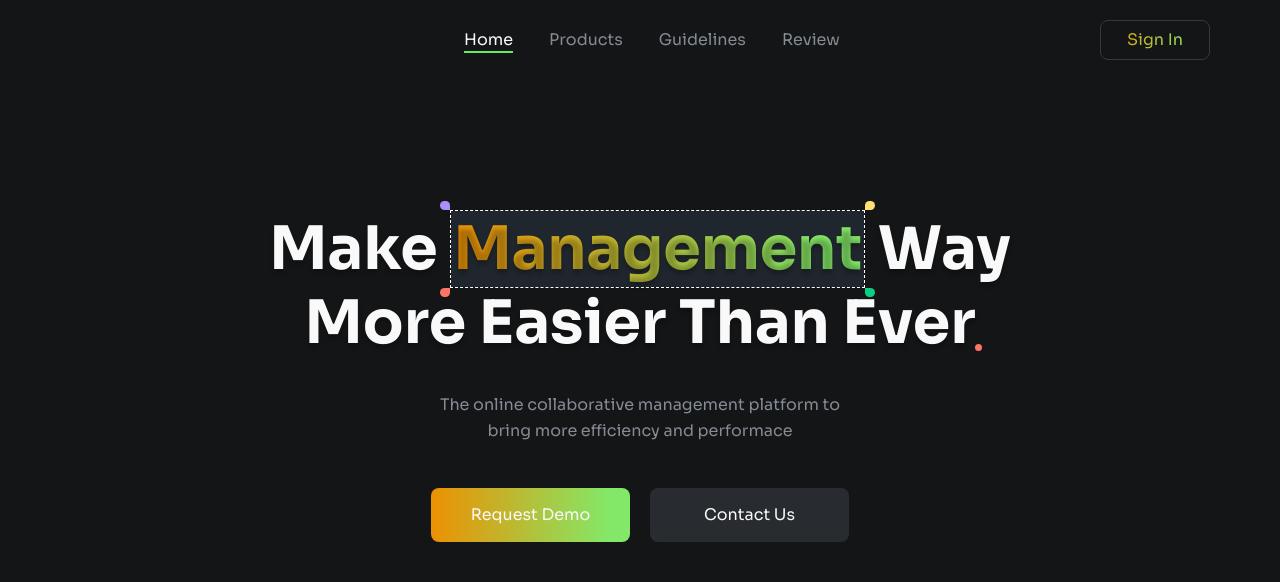
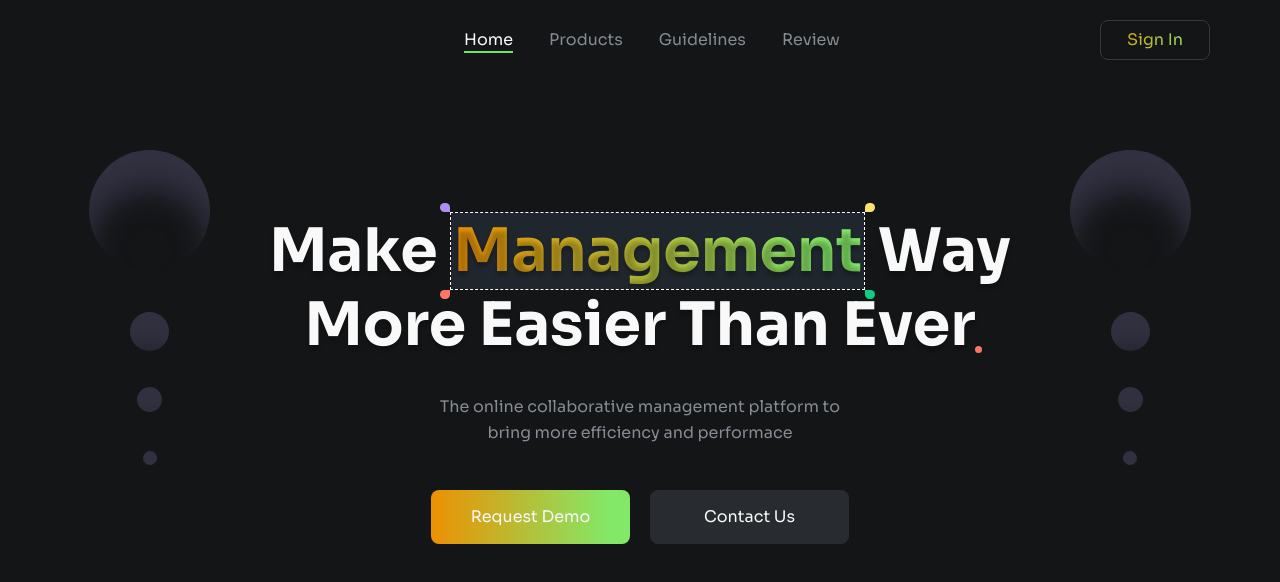
Before and after one commit to duonghiep416/task-management-project, a plain HTML site: page index.html in a window 1280 px wide. Drawn offline with Linux system fonts and the light colour scheme.

Commit message:
Done Hero Content

```diff
--- a/index.html
+++ b/index.html
@@ -64,6 +64,14 @@
         <main>
             <section class="hero">
                 <div class="container">
+                    <div class="hero-content">
+                        <div class="hero-decor-wrapper">
+                            <span class="hero-decor-xl"></span>
+                            <span class="hero-decor-lg"></span>
+                            <span class="hero-decor-md"></span>
+                            <span class="hero-decor-sm"></span>
+                        </div>
+                        <div class="hero-main-wrapper">
                             <img
                                 src="./image/hero/hero-1.svg"
                                 alt="hero"
@@ -87,15 +95,28 @@
                                 />
                             </h1>
                             <p class="hero-desc">
-                        The online collaborative management platform to bring
-                        more efficiency and performace
+                                The online collaborative management platform to
+                                bring more efficiency and performace
                             </p>
                             <div class="hero-action">
-                        <a href="#!" class="request-btn btn button-active"
+                                <a
+                                    href="#!"
+                                    class="request-btn btn button-active"
                                     >Request Demo</a
                                 >
-                        <a href="#!" class="contact-btn btn">Contact Us</a>
+                                <a href="#!" class="contact-btn btn"
+                                    >Contact Us</a
+                                >
                             </div>
+                        </div>
+                        <div class="hero-decor-wrapper">
+                            <span class="hero-decor-xl"></span>
+                            <span class="hero-decor-lg"></span>
+                            <span class="hero-decor-md"></span>
+                            <span class="hero-decor-sm"></span>
+                        </div>
+                    </div>
+                    <div class="hero-media"></div>
                 </div>
             </section>
         </main>
--- a/scss/layouts/_header.scss
+++ b/scss/layouts/_header.scss
@@ -2,6 +2,10 @@
     padding: 20px 0;
     position: sticky;
     top: 0;
+    right: 0;
+    left: 0;
+    z-index: 99;
+    background: #131517;
     .container {
         display: flex;
         align-items: center;
@@ -201,9 +205,7 @@
 
 // XX-Large devices (larger desktops, 1400px and up)
 @media (min-width: 1400px) {
-    .header {
-        .container {
-            max-width: 1144px;
-        }
+    .container {
+        max-width: 1144px;
     }
 }
--- a/scss/layouts/_hero.scss
+++ b/scss/layouts/_hero.scss
@@ -166,11 +166,47 @@
 // X-Large devices (large desktops, 1200px and up)
 @media (min-width: 1200px) {
     .hero {
-        margin-top: 130px;
+        margin-top: 70px;
+        .hero-content {
+            display: flex;
+            justify-content: space-around;
+        }
+        .hero-decor-wrapper {
+            display: flex;
+            flex-direction: column;
+            align-items: center;
+            width: 121px;
+            span {
+                display: inline-block;
+                @include circle(121px, 121px);
+                fill: linear-gradient(
+                    180deg,
+                    #111118 4.96%,
+                    rgba(43, 43, 61, 0) 100%
+                );
+                box-shadow: 0px 39px 31px 0px #313141 inset;
+            }
+            .hero-decor-lg {
+                width: 39px;
+                height: 39px;
+                margin-top: 41px;
+            }
+            .hero-decor-md {
+                width: 25px;
+                height: 25px;
+                margin-top: 36px;
+            }
+            .hero-decor-sm {
+                width: 14px;
+                height: 14px;
+                margin-top: 39px;
+            }
+        }
+
         .hero-slogan {
             @include font(title, h1);
             width: 783px;
-            margin: 0 auto;
+            margin: 62px auto 0;
             .highlight-text {
                 span {
                     width: 10px;
--- a/scss/parts/_mixin.scss
+++ b/scss/parts/_mixin.scss
@@ -101,7 +101,7 @@
     }
 }
 
-@mixin circle($width, $height: $width, $bgc) {
+@mixin circle($width, $height: $width, $bgc: transparent) {
     display: inline-block;
     width: $width;
     height: $height;
```
Also changed, not shown: css/style.css, 1 other file. Lines whose indentation alone changed are shown as unchanged.
